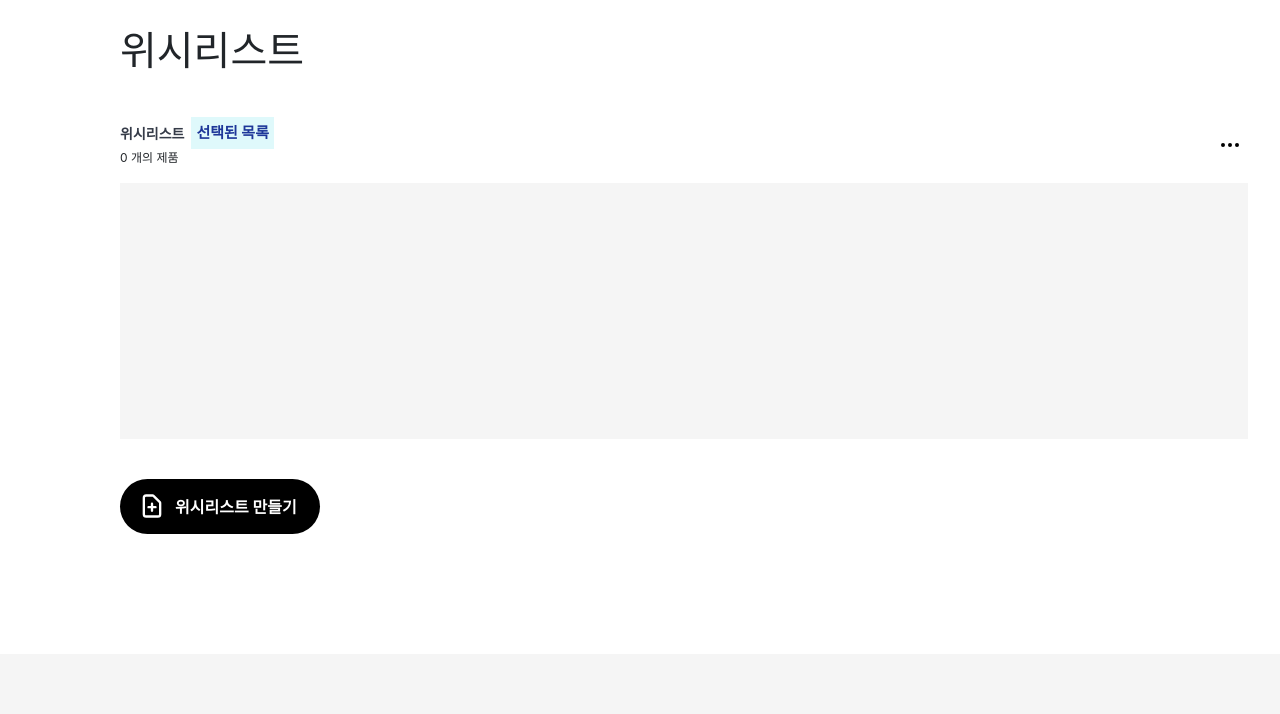
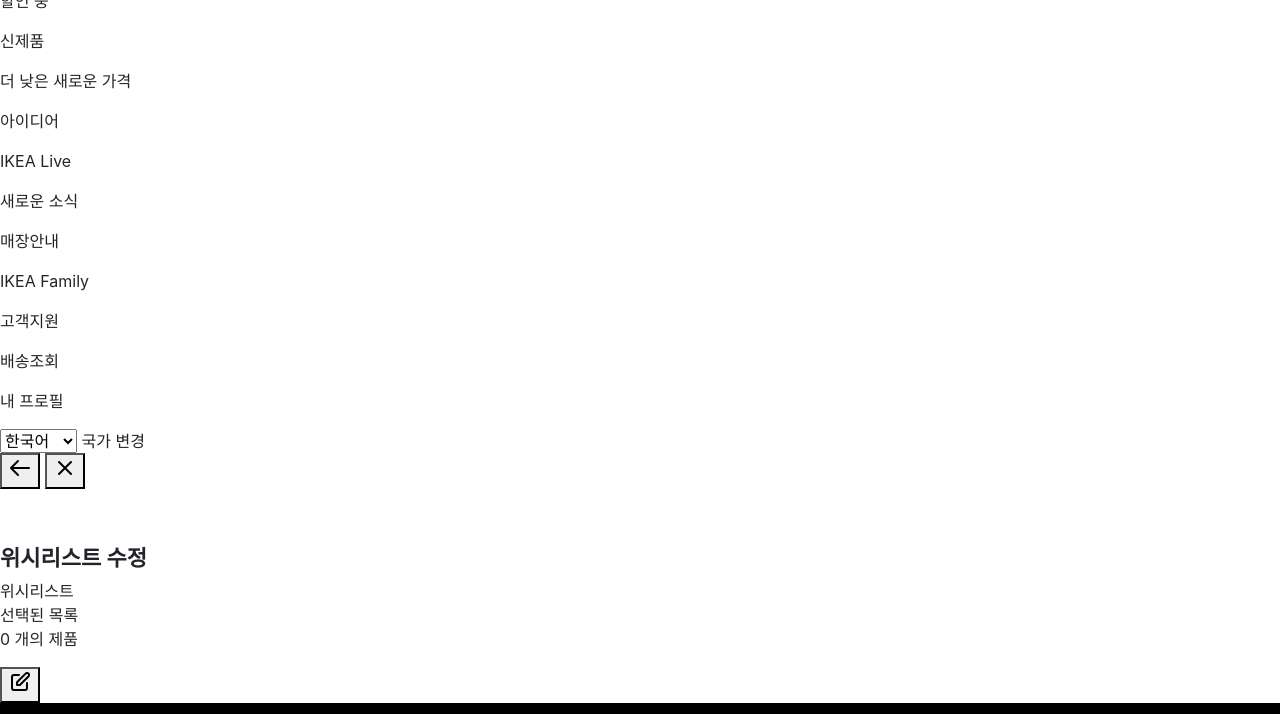
Before and after one commit to sunm-in/hanghae-toyproject3, a Flask app: page /favorite in a window 1280 px wide. Shown: the part 159-873 px from the top of the page. Run offline with Flask 2, Linux system fonts and the light colour scheme; some libraries are stand-ins or nearby versions.

Commit message:
Update wishlist.html

```diff
--- a/templates/wishlist.html
+++ b/templates/wishlist.html
@@ -26,55 +26,88 @@
 </head>
 
 <body>
-<div id="right-menu">
-    <div class="right-btn__icon">
-        <button class="right-btn__back" id="back-btn">
-            <svg class="w-6 h-6" fill="none" stroke="currentColor" viewBox="0 0 24 24"
+<!--  왼쪽 메뉴  -->
+<div id="leftMenu" class="left-menu">
+    <div class="left-menu__icon">
+        <button style="outline: none" class="left-close" onclick="leftClose()">
+            <svg width="24px" height="24px" class="w-6 h-6" fill="none" stroke="currentColor" viewBox="0 0 24 24"
                  xmlns="http://www.w3.org/2000/svg">
-                <path stroke-linecap="round" stroke-linejoin="round" stroke-width="2"
-                      d="M10 19l-7-7m0 0l7-7m-7 7h18"></path>
+                <path stroke-linecap="round" stroke-linejoin="round" stroke-width="2" d="M6 18L18 6M6 6l12 12"></path>
             </svg>
         </button>
-        <button class="right-btn__close" id="close-btn" onclick="right_close()">
-            <svg class="w-6 h-6" fill="none" stroke="currentColor" viewBox="0 0 24 24"
-                 xmlns="http://www.w3.org/2000/svg">
+        <img style="margin-right: 4vh" width="90vh"
+             src="https://www.ikea.com/kr/ko/static/ikea-logo.aae6ac7f4cbc58d7d0d2.svg">
+    </div>
+    <div class="left-menu__link">
+        <div class="left-menu__top">
+            <p>모든 제품</p>
+            <p>디지털 쇼룸</p>
+        </div>
+        <div class="left-menu__middle">
+            <p>할인 중</p>
+            <p>신제품</p>
+            <p>더 낮은 새로운 가격</p>
+            <p>아이디어</p>
+            <p>IKEA Live</p>
+            <p>새로운 소식</p>
+        </div>
+        <div class="left-menu__bottom">
+            <p>매장안내</p>
+            <p>IKEA Family</p>
+            <p>고객지원</p>
+            <p>배송조회</p>
+            <p>내 프로필</p>
+        </div>
+        <div class="left-menu__language">
+            <select class="language">
+                <option>한국어</option>
+                <option>English</option>
+            </select>
+            <a class="country">국가 변경</a>
+        </div>
+    </div>
+</div>
+<!--  왼쪽 메뉴 끝  -->
+<!--  오른쪽 메뉴  -->
+<div id="rightMenu" class="right-menu">
+    <div class="right-menu__icon">
+        <button class="right-back">
+            <svg width="24px" height="24px" class="w-6 h-6" fill="none" stroke="currentColor" viewBox="0 0 24 24" xmlns="http://www.w3.org/2000/svg">
+                <path stroke-linecap="round" stroke-linejoin="round" stroke-width="2" d="M10 19l-7-7m0 0l7-7m-7 7h18"></path>
+            </svg>
+        </button>
+        <button class="right-close">
+            <svg width="24px" height="24px" class="w-6 h-6" fill="none" stroke="currentColor" viewBox="0 0 24 24" xmlns="http://www.w3.org/2000/svg">
                 <path stroke-linecap="round" stroke-linejoin="round" stroke-width="2" d="M6 18L18 6M6 6l12 12"></path>
             </svg>
         </button>
     </div>
     <div class="right-menu__title">
-        <h2 class="change">
-            위시리스트 수정
-        </h2>
-        <ul class="header-box">
-            <li class="header-item">
-                <header class="right-menu__header">
-                    <div class="right-list__box">
-                        <div class="listName-wrap">
-                            <div class="listName-box">
-                                <a href="#" class="listName">위시리스트</a>
-                                <div class="selectedList">선택된 목록</div>
-                            </div>
-                        </div>
-                        <div class="list-count">0 개의 제품</div>
-                    </div>
-                    <div>
-                        <button class="edit-btn">
-                            <svg class="w-6 h-6" fill="none" stroke="currentColor" viewBox="0 0 24 24"
-                                 xmlns="http://www.w3.org/2000/svg">
-                                <path stroke-linecap="round" stroke-linejoin="round" stroke-width="2"
-                                      d="M11 5H6a2 2 0 00-2 2v11a2 2 0 002 2h11a2 2 0 002-2v-5m-1.414-9.414a2 2 0 112.828 2.828L11.828 15H9v-2.828l8.586-8.586z"></path>
-                            </svg>
-                        </button>
-                    </div>
-                </header>
-                <div class="right-content__box">
-                    <div class="right-content">
-                    </div>
+        <h3>위시리스트 수정</h3>
+    </div>
+    <div class="right-menu__top">
+        <div class="right-menu__item">
+            <div>
+                <div class="right-menu__list">
+                    <a>위시리스트</a>
                 </div>
-            </li>
-        </ul>
+                <div class="right-menu__selected">
+                    <span>선택된 목록</span>
+                </div>
+            </div>
+            <div>
+                <p class="right-menu__count">0 개의 제품</p>
+            </div>
+        </div>
+        <div class="right-menu__copy">
+            <button class="list-copy">
+                <svg width="24px" height="24px" class="w-6 h-6" fill="none" stroke="currentColor" viewBox="0 0 24 24" xmlns="http://www.w3.org/2000/svg">
+                    <path stroke-linecap="round" stroke-linejoin="round" stroke-width="2" d="M11 5H6a2 2 0 00-2 2v11a2 2 0 002 2h11a2 2 0 002-2v-5m-1.414-9.414a2 2 0 112.828 2.828L11.828 15H9v-2.828l8.586-8.586z"></path>
+                </svg>
+            </button>
+        </div>
     </div>
+    <div id="list-content"></div>
 </div>
 <div id="wishlist-screen">
     <div class="status-bar">
@@ -105,7 +138,7 @@
     </div>
     <div class="top-menu">
         <div class="top-menu__element top-start">
-            <button id="menu-btn" type="button" title="메뉴" aria-label="메뉴">
+            <button id="menu-btn" type="button" title="메뉴" aria-label="메뉴" onclick="leftOpen()">
             <span>
                 <svg class="w-6 h-6 top-menu__icon menu-btn__icon" fill="none" stroke="currentColor" viewBox="0 0 24 24"
                      xmlns="http://www.w3.org/2000/svg">
@@ -171,7 +204,7 @@
     </div>
     <div class="list-wrap">
         <header>
-            <h1>위시리스트</h1>
+            <h1 style="font-weight: bold">위시리스트</h1>
         </header>
         <div class="list-box">
             <div class="list-item">
@@ -182,7 +215,7 @@
                     </div>
                     <div class="count-list">0 개의 제품</div>
                     <div id="list-wrap__btn">
-                        <button style="outline: none" type="button" class="list-btn" id="list-btn" onclick="right_open()">
+                        <button style="outline: none" type="button" class="list-btn" id="list-btn">
                         <span>
                             <svg class="w-6 h-6 list-icon" fill="none" stroke="currentColor" viewBox="0 0 24 24"
                                  xmlns="http://www.w3.org/2000/svg">
@@ -272,28 +305,20 @@
     </footer>
 </div>
 
+<script>
+    function leftClose() {
+        var screen_opacity = document.getElementById('wishlist-screen');
 
-<script>
-    function right_open() {
-        var right_menu = document.getElementById('right-menu');
-        var screen_color = document.getElementById('wishlist-screen')
-        right_menu.style.visibility = 'visible';
-
-        $('#right-menu').show();
-        screen_color.style.filter = 'opacity(0.7)'
+        screen_opacity.style.filter = 'opacity(1)';
+        document.getElementById("leftMenu").style.width = "0";
     }
 
-    function right_close() {
-        var screen_color = document.getElementById('wishlist-screen')
+    function leftOpen() {
+        var screen_opacity = document.getElementById('wishlist-screen');
 
-        $('#right-menu').hide();
-        screen_color.style.filter = 'opacity(1)'
+        screen_opacity.style.filter = 'opacity(0.6)'
+        document.getElementById("leftMenu").style.width = "460px";
     }
-
-    $(document).ready(function () {
-        $('#right-menu').hide();
-    });
-
 
 </script>
 </body>
```
